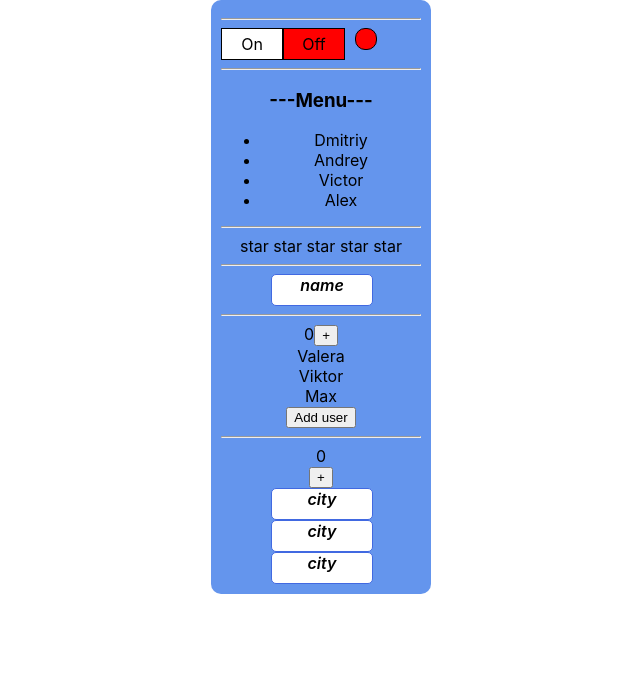
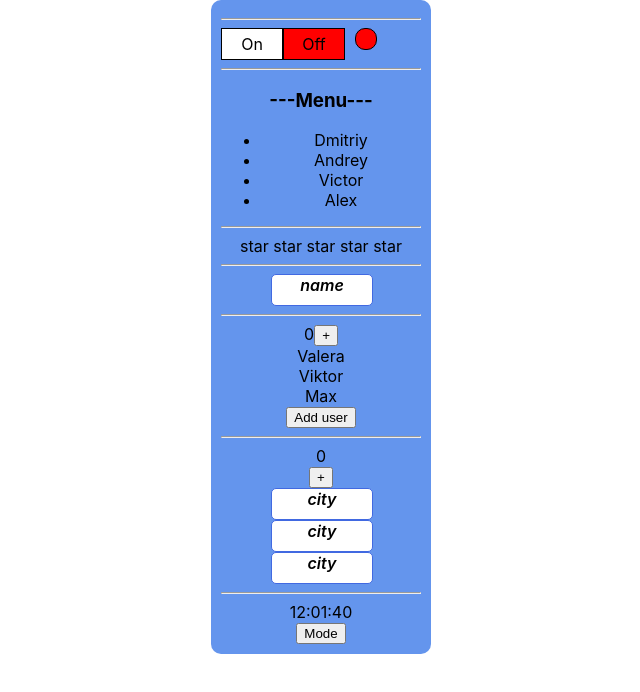
Before and after one commit to IshniyazovFail/React-cabzda-kak-prosto, a React (Create React App) app: page / in a window 1280 px wide. Shown: the top 692 px of the page, without its empty margins (319-959 px from the left). Built offline with nearby package versions, Linux system fonts and the light colour scheme.

Commit message:
analog clock

```diff
--- a/src/App.tsx
+++ b/src/App.tsx
@@ -6,6 +6,7 @@ import {OffOn} from "./components/OffOn/OffOn";
 import {Select} from "./components/Select/Select";
 import {ReactMemoComponent} from "./components/ReactMemo/ReactMemo";
 import {SelectUseMemo} from "./components/Select/SelectUseMemo";
+import {Clock} from "./components/watch/Clock";
 
 export type CityType={
     id:number,
@@ -53,6 +54,8 @@ function App() {
             <ReactMemoComponent/>
             <hr/>
             <SelectUseMemo city={city}/>
+            <hr/>
+            <Clock/>
         </div>
     );
 }
--- /dev/null
+++ b/src/components/watch/Clock.tsx
@@ -0,0 +1,37 @@
+import React, {useEffect, useState} from 'react';
+import {AnalogClock} from "./analogClock";
+
+
+const get2digitsString = (num: number) => {
+    return num < 10 ? "0" + num : num
+}
+
+export const Clock = () => {
+
+
+    const [date, setDate] = useState(new Date())
+    const [mode, setMode] = useState(true)
+
+    useEffect(() => {
+        let intervalID = setInterval(() => {
+            setDate((new Date()))
+        }, 1000)
+        return () => {
+            clearInterval(intervalID)
+        }
+
+    }, [])
+
+    let hours = get2digitsString(date.getHours())
+    let minutes = get2digitsString(date.getMinutes())
+    let seconds = get2digitsString(date.getSeconds())
+
+    return (
+        <div>
+            {mode ? <div>{hours}:{minutes}:{seconds}</div> :
+               <AnalogClock date ={date}/>
+            }
+            <button onClick={() => setMode(!mode)}> Mode</button>
+        </div>
+    );
+};
--- /dev/null
+++ b/src/components/watch/analogClock.module.css
@@ -0,0 +1,41 @@
+.container{
+    display: flex;
+    justify-content: center;
+}
+.clock {
+    width: 120px;
+    text-align: center;
+    display: flex;
+    flex-direction: column;
+    align-items: center;
+}
+.clock .digital-clock {
+    padding: 10px;
+}
+.clock .analog-clock {
+    width: 100px;
+    height: 100px;
+    border: solid 1px #000;
+    border-radius: 50%;
+    position: relative;
+    background: #fff;
+}
+.clock .analog-clock .dial {
+    position: absolute;
+    left: 50%;
+    width: 50px;
+    height: 50px;
+    transform-origin: bottom left;
+}
+.clock .analog-clock .dial.seconds {
+    border-left: solid 1px green;
+}
+.clock .analog-clock .dial.minutes {
+    border-left: solid 1px #cc0000;
+}
+.clock .analog-clock .dial.hours {
+    width: 35px;
+    height: 35px;
+    top: 15px;
+    border-left: solid 2px #000;
+}
--- /dev/null
+++ b/src/components/watch/analogClock.tsx
@@ -0,0 +1,29 @@
+import React from 'react';
+import style from "./analogClock.module.css"
+
+type dataType = {
+    date: any
+}
+export const AnalogClock = (p: dataType) => {
+    const secondsStyle = {
+        transform: `rotate(${p.date.getSeconds() * 6}deg)`
+    };
+    const minutesStyle = {
+        transform: `rotate(${p.date.getMinutes() * 6}deg)`
+    };
+    const hoursStyle = {
+        transform: `rotate(${p.date.getHours() * 30}deg)`
+    };
+
+    return (
+        <div className={style.container}>
+            <div className={style.clock}>
+                <div className={style['analog-clock']}>
+                    <div className={`${style.dial} ${style.seconds}`} style={secondsStyle}/>
+                    <div className={`${style.dial} ${style.minutes}`} style={minutesStyle}/>
+                    <div className={`${style.dial} ${style.hours}`} style={hoursStyle}/>
+                </div>
+            </div>
+        </div>
+    );
+};
```
Also changed, not shown: package.json (+18 -15 lines), 1 other file (tests, documents, lock files or other folders).
